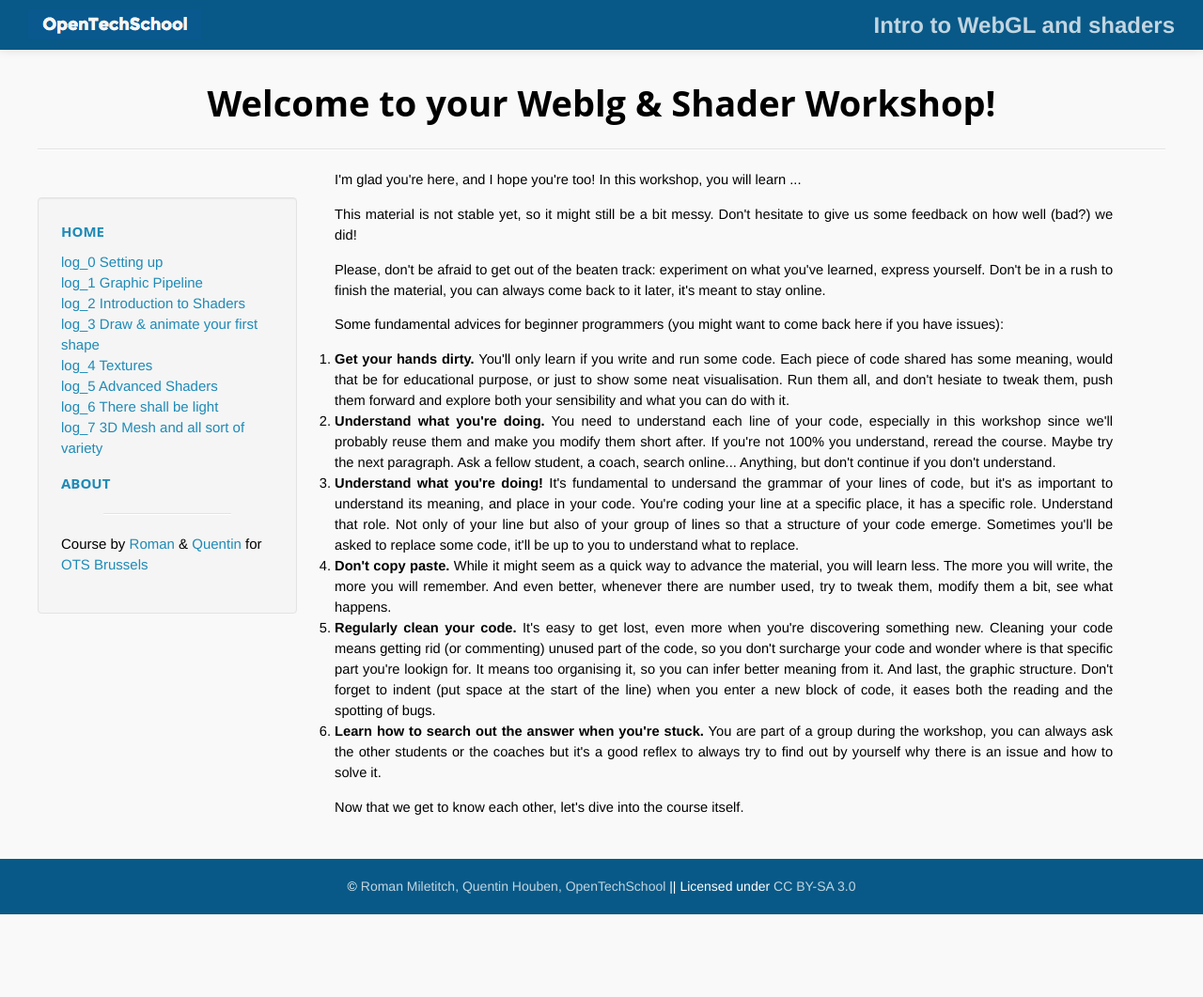
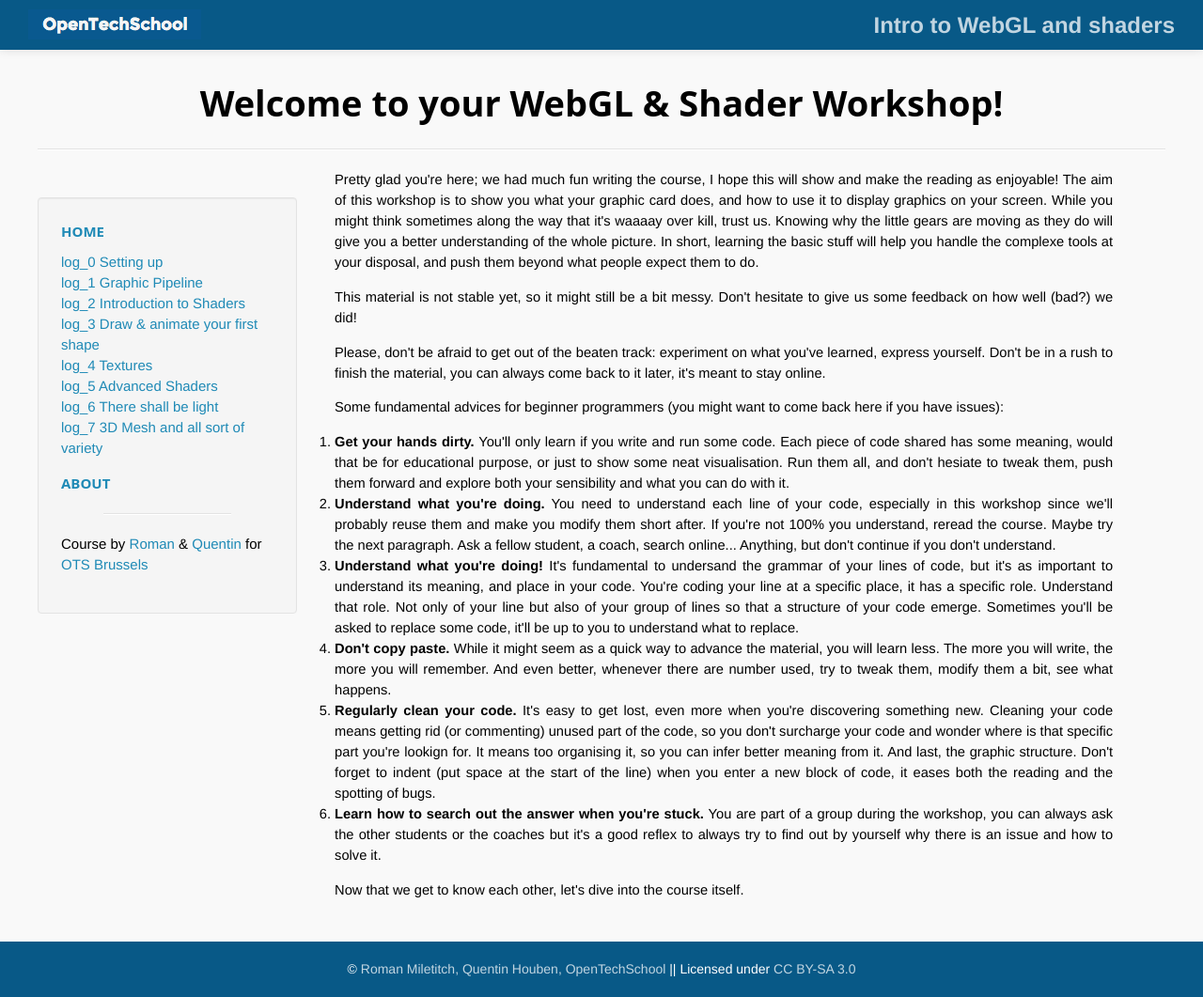
Before and after one commit to OpenTechSchool-Brussels/intro-to-webGL-and-shaders, a Jekyll site: the page built from index.html, in a window 1280 px wide. Shown: the whole page at 94% size. Built offline with Jekyll 4.4.1, drawn with Linux system fonts in a browser that asks for light colours; before the commit the page ends 973 px from its top, so only the background shows below that.

Commit message:
Update index.html

```diff
--- a/index.html
+++ b/index.html
@@ -1,9 +1,9 @@
 ---
 layout: default
-title:  "Welcome to your Weblg & Shader Workshop!"
+title:  "Welcome to your WebGL & Shader Workshop!"
 ---
 
-<p>I'm glad you're here, and I hope you're too! In this workshop, you will learn ...</p>
+<p>Pretty glad you're here; we had much fun writing the course, I hope this will show and make the reading as enjoyable! The aim of this workshop is to show you what your graphic card does, and how to use it to display graphics on your screen. While you might think sometimes along the way that it's waaaay over kill, trust us. Knowing why the little gears are moving as they do will give you a better understanding of the whole picture. In short, learning the basic stuff will help you handle the complexe tools at your disposal, and push them beyond what people expect them to do.</p>
 
 <p>This material is not stable yet, so it might still be a bit messy. Don't hesitate to give us some feedback on how well (bad?) we did!</p>
 
```
